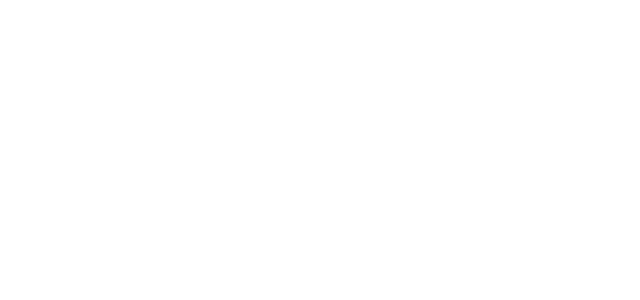
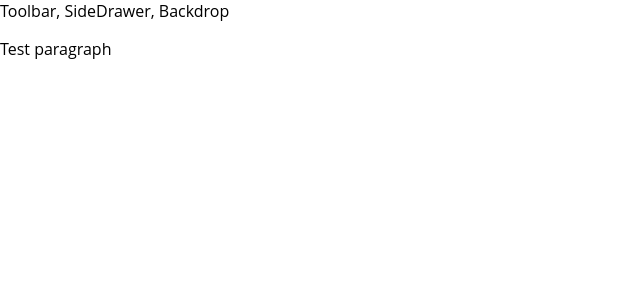
Before and after one commit to FrancescoAiello01/burger-builder-react-app, a React app: page / in a window 1280 px wide. Shown: the top 300 px of the page, without its empty margins (0-640 px from the left). Built offline with nearby package versions, Linux system fonts and the light colour scheme; the HTML template or start-up script is replaced by a standard one.

Commit message:
Initial folder structure setup

```diff
--- a/src/App.js
+++ b/src/App.js
@@ -1,8 +1,13 @@
 import React from 'react';
+
+import Layout from './components/Layout/Layout';
 
 function App() {
   return (
     <div>
+      <Layout>
+        <p>Test paragraph</p>
+      </Layout>
     </div>
   );
 }
--- /dev/null
+++ b/src/components/Layout/Layout.js
@@ -0,0 +1,14 @@
+import React from 'react';
+
+import Aux from '../../hoc/Aux';
+
+const layout = (props) => (
+    <Aux>
+        <div>Toolbar, SideDrawer, Backdrop</div>
+        <main>
+            {props.children}
+        </main>
+    </Aux>
+);
+
+export default layout;
--- /dev/null
+++ b/src/hoc/Aux.js
@@ -0,0 +1,3 @@
+const aux = (props) => props.children
+
+export default aux;
--- a/src/index.css
+++ b/src/index.css
@@ -1,5 +1,5 @@
 body {
   margin: 0;
   padding: 0;
-  font-family: sans-serif;
+  font-family: "Open Sans", sans-serif;
 }
```
Also changed, not shown: 1 other file (tests, documents, lock files or other folders).
